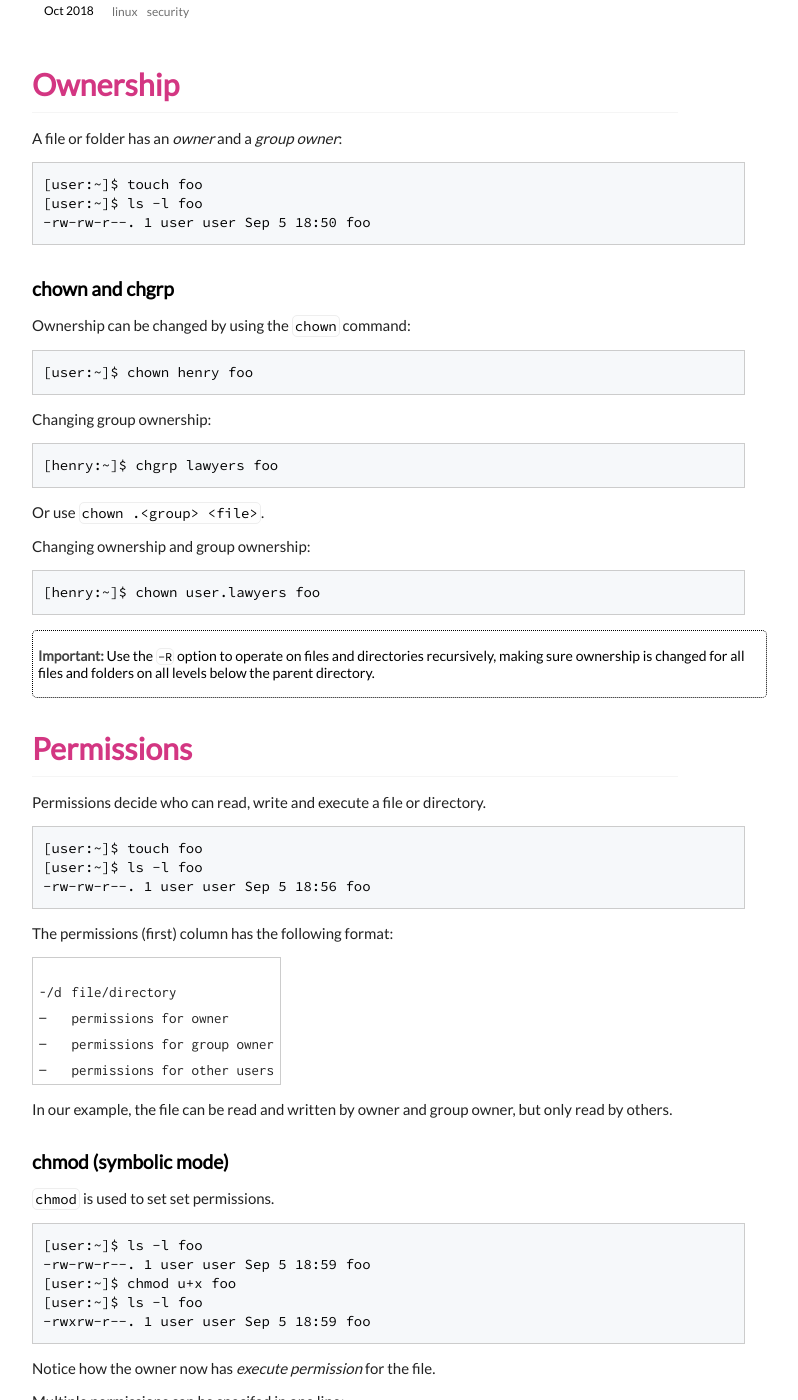
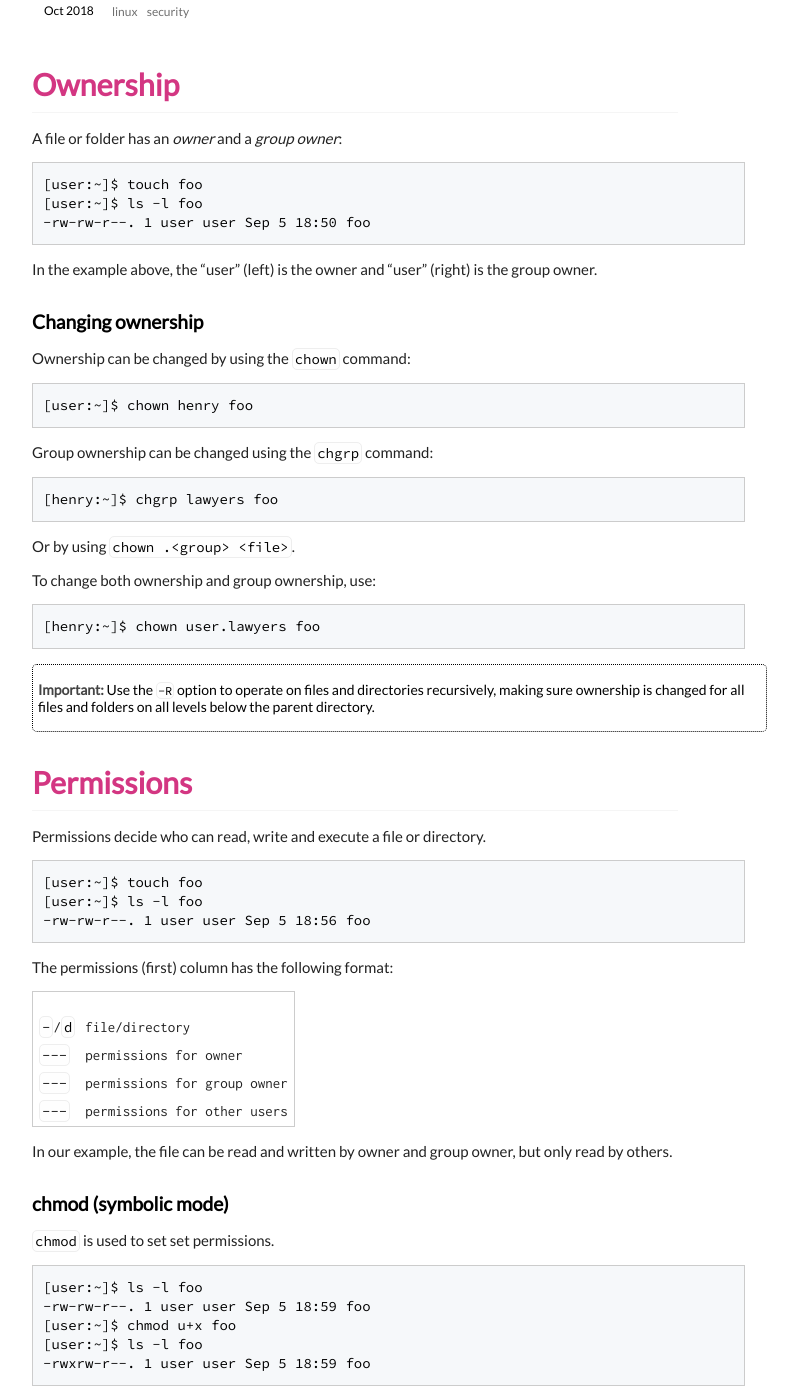
Before and after one commit to execas/execas.github.io, a Jekyll site: the page built from _posts/2018-10-21-linux-ownership-permissions-and-special-attributes.md, in a window 1280 px wide and 1400 px high, scrolled down 247 px. Shown: the whole window, without its empty margins (249-1047 px from the left). Built offline with Jekyll 4.4.1, drawn with Linux system fonts in a browser that asks for light colours.

Commit message:
Update 2018-10-21-linux-ownership-permissions-and-special-attributes.md

````diff
--- a/_posts/2018-10-21-linux-ownership-permissions-and-special-attributes.md
+++ b/_posts/2018-10-21-linux-ownership-permissions-and-special-attributes.md
@@ -15,7 +15,9 @@ A file or folder has an *owner* and a *group owner*:
 -rw-rw-r--. 1 user user Sep 5 18:50 foo
 ```
 
-### chown and chgrp
+In the example above, the "user" (left) is the owner and "user" (right) is the group owner.
+
+### Changing ownership
 
 Ownership can be changed by using the `chown` command:
 
@@ -23,15 +25,15 @@ Ownership can be changed by using the `chown` command:
 [user:~]$ chown henry foo
 ```
 
-Changing group ownership:
+Group ownership can be changed using the `chgrp` command:
 
 ```bash
 [henry:~]$ chgrp lawyers foo
 ```
 
-Or use `chown .<group> <file>`.
+Or by using `chown .<group> <file>`.
 
-Changing ownership and group ownership:
+To change both ownership and group ownership, use:
 
 ```bash
 [henry:~]$ chown user.lawyers foo
@@ -54,10 +56,10 @@ The permissions (first) column has the following format:
 
 |    |                             |
 |----|-----------------------------|
-|-/d | file/directory              |
-|--- | permissions for owner       |
-|--- | permissions for group owner |
-|--- | permissions for other users |
+|`-`/`d` | file/directory              |
+|`---` | permissions for owner       |
+|`---` | permissions for group owner |
+|`---` | permissions for other users |
 
 In our example, the file can be read and written by owner and group owner, but only read by others.
 
````
